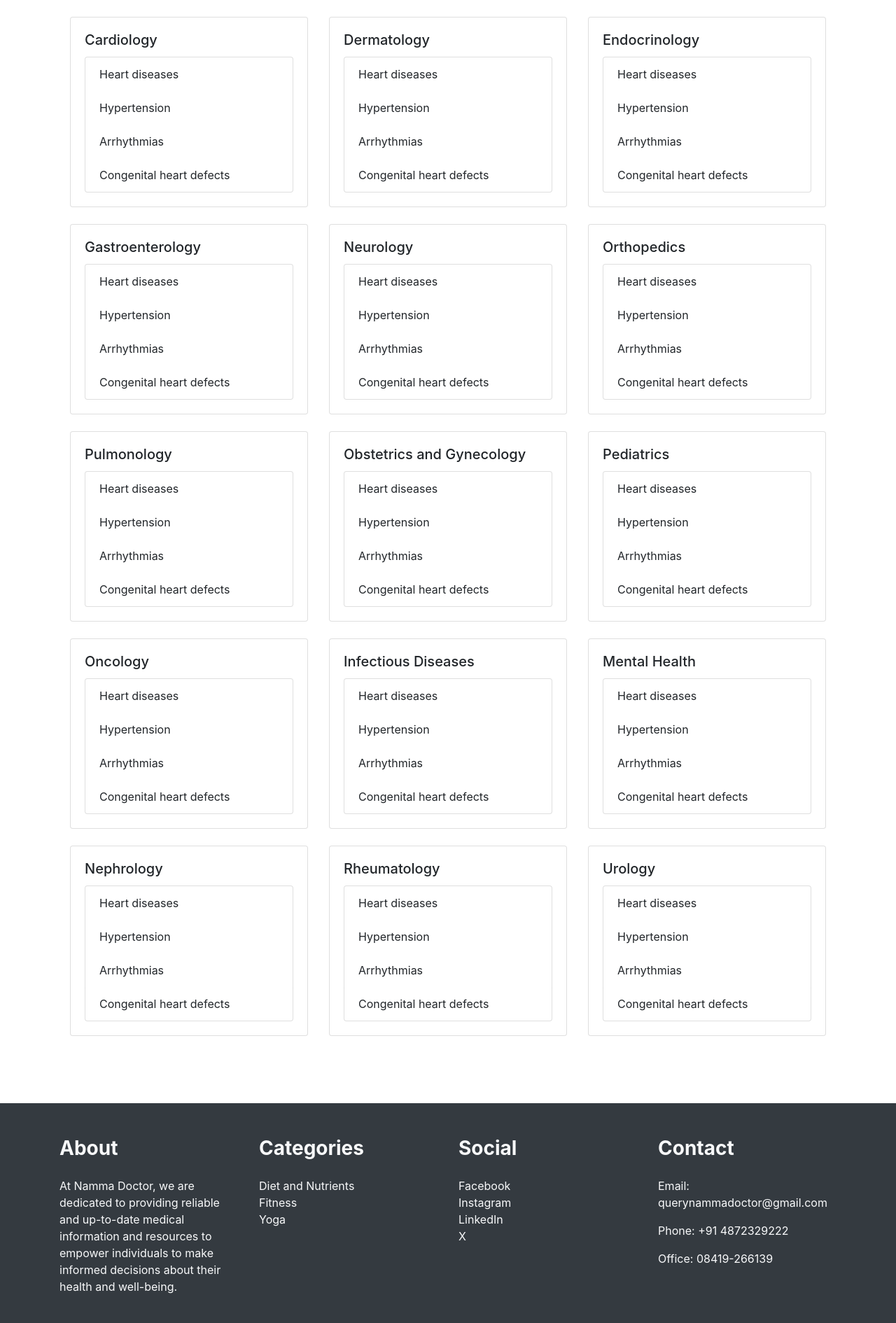
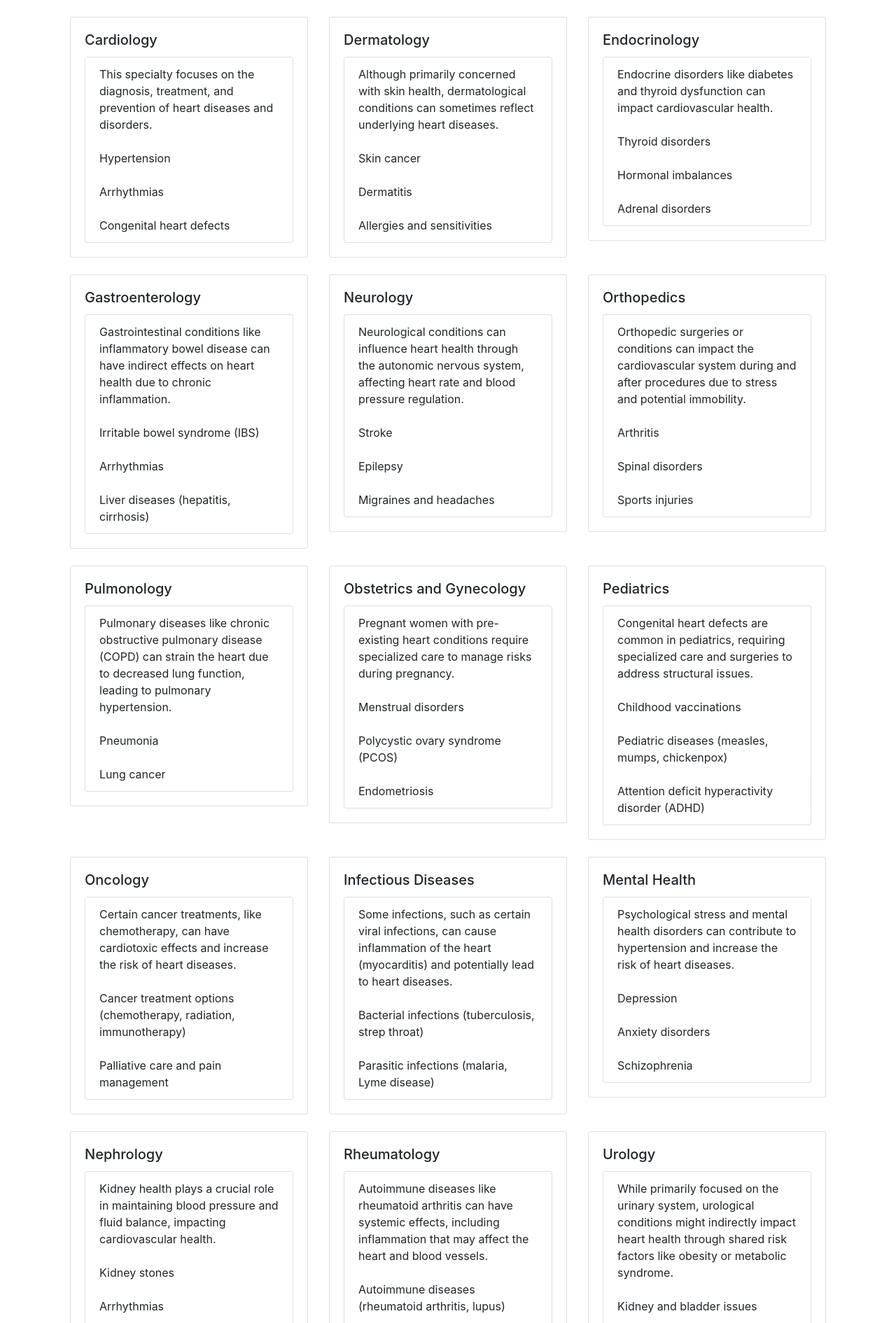
Before and after one commit to AJAmit17/NammaDoctor, a Django app: page /health-topics/ in a window 1280 px wide. Shown: the part 112-2002 px from the top of the page at 70% size. Run offline with Django 4.2, Linux system fonts and the light colour scheme; some libraries are stand-ins or nearby versions.

Commit message:
some minor modification

```diff
--- a/ndapp/templates/ndapp/healthtopics.html
+++ b/ndapp/templates/ndapp/healthtopics.html
@@ -11,7 +11,7 @@
           <div class="card-body">
             <h5 class="card-title">Cardiology</h5>
             <ul class="list-group">
-              <li class="list-group-item">Heart diseases</li>
+              <li class="list-group-item">This specialty focuses on the diagnosis, treatment, and prevention of heart diseases and disorders.</li>
               <li class="list-group-item">Hypertension</li>
               <li class="list-group-item">Arrhythmias</li>
               <li class="list-group-item">Congenital heart defects</li>
@@ -25,10 +25,10 @@
           <div class="card-body">
             <h5 class="card-title">Dermatology</h5>
             <ul class="list-group">
-              <li class="list-group-item">Heart diseases</li>
-              <li class="list-group-item">Hypertension</li>
-              <li class="list-group-item">Arrhythmias</li>
-              <li class="list-group-item">Congenital heart defects</li>
+              <li class="list-group-item">Although primarily concerned with skin health, dermatological conditions can sometimes reflect underlying heart diseases.</li>
+              <li class="list-group-item">Skin cancer</li>
+              <li class="list-group-item">Dermatitis</li>
+              <li class="list-group-item">Allergies and sensitivities</li>
             </ul>
           </div>
         </div>
@@ -39,10 +39,10 @@
           <div class="card-body">
             <h5 class="card-title">Endocrinology</h5>
             <ul class="list-group">
-              <li class="list-group-item">Heart diseases</li>
-              <li class="list-group-item">Hypertension</li>
-              <li class="list-group-item">Arrhythmias</li>
-              <li class="list-group-item">Congenital heart defects</li>
+              <li class="list-group-item">Endocrine disorders like diabetes and thyroid dysfunction can impact cardiovascular health.</li>
+              <li class="list-group-item">Thyroid disorders</li>
+              <li class="list-group-item">Hormonal imbalances</li>
+              <li class="list-group-item">Adrenal disorders</li>
             </ul>
           </div>
         </div>
@@ -53,10 +53,10 @@
           <div class="card-body">
             <h5 class="card-title">Gastroenterology</h5>
             <ul class="list-group">
-              <li class="list-group-item">Heart diseases</li>
-              <li class="list-group-item">Hypertension</li>
+              <li class="list-group-item">Gastrointestinal conditions like inflammatory bowel disease can have indirect effects on heart health due to chronic inflammation.</li>
+              <li class="list-group-item">Irritable bowel syndrome (IBS)</li>
               <li class="list-group-item">Arrhythmias</li>
-              <li class="list-group-item">Congenital heart defects</li>
+              <li class="list-group-item">Liver diseases (hepatitis, cirrhosis)</li>
             </ul>
           </div>
         </div>
@@ -67,10 +67,10 @@
           <div class="card-body">
             <h5 class="card-title">Neurology</h5>
             <ul class="list-group">
-              <li class="list-group-item">Heart diseases</li>
-              <li class="list-group-item">Hypertension</li>
-              <li class="list-group-item">Arrhythmias</li>
-              <li class="list-group-item">Congenital heart defects</li>
+              <li class="list-group-item">Neurological conditions can influence heart health through the autonomic nervous system, affecting heart rate and blood pressure regulation.</li>
+              <li class="list-group-item">Stroke</li>
+              <li class="list-group-item">Epilepsy</li>
+              <li class="list-group-item">Migraines and headaches</li>
             </ul>
           </div>
         </div>
@@ -81,10 +81,10 @@
           <div class="card-body">
             <h5 class="card-title">Orthopedics</h5>
             <ul class="list-group">
-              <li class="list-group-item">Heart diseases</li>
-              <li class="list-group-item">Hypertension</li>
-              <li class="list-group-item">Arrhythmias</li>
-              <li class="list-group-item">Congenital heart defects</li>
+              <li class="list-group-item">Orthopedic surgeries or conditions can impact the cardiovascular system during and after procedures due to stress and potential immobility.</li>
+              <li class="list-group-item">Arthritis</li>
+              <li class="list-group-item">Spinal disorders</li>
+              <li class="list-group-item">Sports injuries</li>
             </ul>
           </div>
         </div>
@@ -95,10 +95,9 @@
           <div class="card-body">
             <h5 class="card-title">Pulmonology</h5>
             <ul class="list-group">
-              <li class="list-group-item">Heart diseases</li>
-              <li class="list-group-item">Hypertension</li>
-              <li class="list-group-item">Arrhythmias</li>
-              <li class="list-group-item">Congenital heart defects</li>
+              <li class="list-group-item">Pulmonary diseases like chronic obstructive pulmonary disease (COPD) can strain the heart due to decreased lung function, leading to pulmonary hypertension.</li>
+              <li class="list-group-item">Pneumonia</li>
+              <li class="list-group-item">Lung cancer</li>
             </ul>
           </div>
         </div>
@@ -109,10 +108,10 @@
           <div class="card-body">
             <h5 class="card-title">Obstetrics and Gynecology</h5>
             <ul class="list-group">
-              <li class="list-group-item">Heart diseases</li>
-              <li class="list-group-item">Hypertension</li>
-              <li class="list-group-item">Arrhythmias</li>
-              <li class="list-group-item">Congenital heart defects</li>
+              <li class="list-group-item">Pregnant women with pre-existing heart conditions require specialized care to manage risks during pregnancy.</li>
+              <li class="list-group-item">Menstrual disorders</li>
+              <li class="list-group-item">Polycystic ovary syndrome (PCOS)</li>
+              <li class="list-group-item">Endometriosis</li>
             </ul>
           </div>
         </div>
@@ -123,10 +122,10 @@
           <div class="card-body">
             <h5 class="card-title">Pediatrics</h5>
             <ul class="list-group">
-              <li class="list-group-item">Heart diseases</li>
-              <li class="list-group-item">Hypertension</li>
-              <li class="list-group-item">Arrhythmias</li>
-              <li class="list-group-item">Congenital heart defects</li>
+              <li class="list-group-item">Congenital heart defects are common in pediatrics, requiring specialized care and surgeries to address structural issues.</li>
+              <li class="list-group-item">Childhood vaccinations</li>
+              <li class="list-group-item">Pediatric diseases (measles, mumps, chickenpox)</li>
+              <li class="list-group-item">Attention deficit hyperactivity disorder (ADHD)</li>
             </ul>
           </div>
         </div>
@@ -137,10 +136,9 @@
           <div class="card-body">
             <h5 class="card-title">Oncology</h5>
             <ul class="list-group">
-              <li class="list-group-item">Heart diseases</li>
-              <li class="list-group-item">Hypertension</li>
-              <li class="list-group-item">Arrhythmias</li>
-              <li class="list-group-item">Congenital heart defects</li>
+              <li class="list-group-item">Certain cancer treatments, like chemotherapy, can have cardiotoxic effects and increase the risk of heart diseases.</li>
+              <li class="list-group-item">Cancer treatment options (chemotherapy, radiation, immunotherapy)</li>
+              <li class="list-group-item">Palliative care and pain management</li>
             </ul>
           </div>
         </div>
@@ -151,10 +149,9 @@
           <div class="card-body">
             <h5 class="card-title">Infectious Diseases</h5>
             <ul class="list-group">
-              <li class="list-group-item">Heart diseases</li>
-              <li class="list-group-item">Hypertension</li>
-              <li class="list-group-item">Arrhythmias</li>
-              <li class="list-group-item">Congenital heart defects</li>
+              <li class="list-group-item">Some infections, such as certain viral infections, can cause inflammation of the heart (myocarditis) and potentially lead to heart diseases.</li>
+              <li class="list-group-item">Bacterial infections (tuberculosis, strep throat)</li>
+              <li class="list-group-item">Parasitic infections (malaria, Lyme disease)</li>
             </ul>
           </div>
         </div>
@@ -165,10 +162,10 @@
           <div class="card-body">
             <h5 class="card-title">Mental Health</h5>
             <ul class="list-group">
-              <li class="list-group-item">Heart diseases</li>
-              <li class="list-group-item">Hypertension</li>
-              <li class="list-group-item">Arrhythmias</li>
-              <li class="list-group-item">Congenital heart defects</li>
+              <li class="list-group-item">Psychological stress and mental health disorders can contribute to hypertension and increase the risk of heart diseases.</li>
+              <li class="list-group-item">Depression</li>
+              <li class="list-group-item">Anxiety disorders</li>
+              <li class="list-group-item">Schizophrenia</li>
             </ul>
           </div>
         </div>
@@ -179,10 +176,10 @@
           <div class="card-body">
             <h5 class="card-title">Nephrology</h5>
             <ul class="list-group">
-              <li class="list-group-item">Heart diseases</li>
-              <li class="list-group-item">Hypertension</li>
+              <li class="list-group-item">Kidney health plays a crucial role in maintaining blood pressure and fluid balance, impacting cardiovascular health.</li>
+              <li class="list-group-item">Kidney stones</li>
               <li class="list-group-item">Arrhythmias</li>
-              <li class="list-group-item">Congenital heart defects</li>
+              <li class="list-group-item">Dialysis and kidney transplantation</li>
             </ul>
           </div>
         </div>
@@ -193,10 +190,9 @@
           <div class="card-body">
             <h5 class="card-title">Rheumatology</h5>
             <ul class="list-group">
-              <li class="list-group-item">Heart diseases</li>
-              <li class="list-group-item">Hypertension</li>
-              <li class="list-group-item">Arrhythmias</li>
-              <li class="list-group-item">Congenital heart defects</li>
+              <li class="list-group-item">Autoimmune diseases like rheumatoid arthritis can have systemic effects, including inflammation that may affect the heart and blood vessels.</li>
+              <li class="list-group-item">Autoimmune diseases (rheumatoid arthritis, lupus)</li>
+              <li class="list-group-item">Joint and connective tissue disorders</li>
             </ul>
           </div>
         </div>
@@ -207,10 +203,9 @@
           <div class="card-body">
             <h5 class="card-title">Urology</h5>
             <ul class="list-group">
-              <li class="list-group-item">Heart diseases</li>
-              <li class="list-group-item">Hypertension</li>
-              <li class="list-group-item">Arrhythmias</li>
-              <li class="list-group-item">Congenital heart defects</li>
+              <li class="list-group-item">While primarily focused on the urinary system, urological conditions might indirectly impact heart health through shared risk factors like obesity or metabolic syndrome.</li>
+              <li class="list-group-item">Kidney and bladder issues</li>
+              <li class="list-group-item">Prostate problems,make this into cards in bootsstraph</li>
             </ul>
           </div>
         </div>
@@ -219,79 +214,3 @@
     </div>
   </div>
 {% endblock %}
-
-2. **Dermatology:**
-   - Skin conditions (eczema, psoriasis, acne)
-   - Skin cancer
-   - Dermatitis
-   - Allergies and sensitivities
-
-3. **Endocrinology:**
-   - Diabetes (Type 1, Type 2)
-   - Thyroid disorders
-   - Hormonal imbalances
-   - Adrenal disorders
-
-4. **Gastroenterology:**
-   - Gastrointestinal diseases (ulcers, Crohn's disease, colitis)
-   - Irritable bowel syndrome (IBS)
-   - Liver diseases (hepatitis, cirrhosis)
-
-5. **Neurology:**
-   - Neurodegenerative diseases (Alzheimer's, Parkinson's)
-   - Stroke
-   - Epilepsy
-   - Migraines and headaches
-
-6. **Orthopedics:**
-   - Bone fractures
-   - Arthritis
-   - Spinal disorders
-   - Sports injuries
-
-7. **Pulmonology:**
-   - Respiratory diseases (asthma, chronic obstructive pulmonary disease - COPD)
-   - Pneumonia
-   - Lung cancer
-
-8. **Obstetrics and Gynecology:**
-   - Pregnancy and childbirth
-   - Menstrual disorders
-   - Polycystic ovary syndrome (PCOS)
-   - Endometriosis
-
-9. **Pediatrics:**
-   - Child growth and development
-   - Childhood vaccinations
-   - Pediatric diseases (measles, mumps, chickenpox)
-   - Attention deficit hyperactivity disorder (ADHD)
-
-10. **Oncology:**
-    - Cancer types (breast, lung, colon, prostate, etc.)
-    - Cancer treatment options (chemotherapy, radiation, immunotherapy)
-    - Palliative care and pain management
-
-11. **Infectious Diseases:**
-    - Viral infections (HIV/AIDS, influenza, COVID-19)
-    - Bacterial infections (tuberculosis, strep throat)
-    - Parasitic infections (malaria, Lyme disease)
-
-12. **Mental Health:**
-    - Depression
-    - Anxiety disorders
-    - Schizophrenia
-    - Bipolar disorder
-
-13. **Nephrology:**
-    - Kidney diseases
-    - Kidney stones
-    - Dialysis and kidney transplantation
-
-14. **Rheumatology:**
-    - Autoimmune diseases (rheumatoid arthritis, lupus)
-    - Joint and connective tissue disorders
-
-15. **Urology:**
-    - Urinary tract infections (UTIs)
-    - Kidney and bladder issues
-    - Prostate problems,make this into cards in bootsstraph
```
